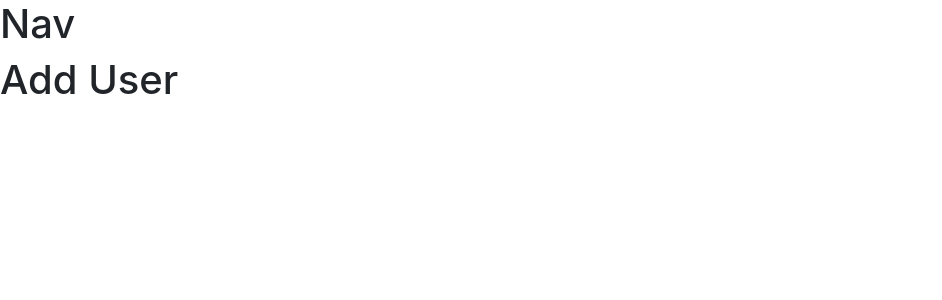
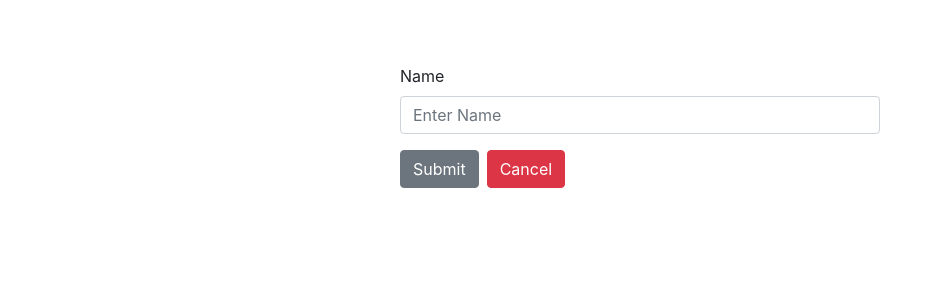
Before and after one commit to shivamvora/crud-react-hooks, a React (Create React App) app: page /add in a window 1280 px wide. Shown: the top 300 px of the page, without its empty margins (0-942 px from the left). Built offline with nearby package versions, Linux system fonts and the light colour scheme.

Commit message:
update adduser,edituser,heading,userslist

```diff
--- a/src/App.js
+++ b/src/App.js
@@ -7,8 +7,7 @@
 
 const App = () => {
   return (
-    <div className="App">
-      <h1>Nav</h1>
+    <div style={{ maxWidth: "30rem", margin: "4rem auto" }}>
       <Router>
         <Switch>
           <Route exact path="/add" component={AddUser} />
--- a/src/components/AddUser.js
+++ b/src/components/AddUser.js
@@ -1,9 +1,18 @@
 import React from 'react';
+import { Link } from 'react-router-dom';
+import { Form, FormGroup, Label, Input, Button } from 'reactstrap';
 
 const AddUser = () => {
     return (
         <div>
-            <h1>Add User</h1>
+            <Form>
+                <FormGroup>
+                    <Label>Name</Label>
+                    <Input type="text" placeholder="Enter Name"></Input>
+                </FormGroup>
+                <Button type="submit">Submit</Button>
+                <Link to="/" className="btn btn-danger ml-2">Cancel</Link>
+            </Form>
         </div>
     )
 }
--- a/src/components/EditUser.js
+++ b/src/components/EditUser.js
@@ -1,9 +1,18 @@
 import React from 'react';
+import { Link } from 'react-router-dom';
+import { Form, FormGroup, Label, Input, Button } from 'reactstrap';
 
 const EditUser = () => {
     return (
         <div>
-            <h1>Edit User</h1>
+            <Form>
+                <FormGroup>
+                    <Label>Name</Label>
+                    <Input type="text" placeholder="Enter Name"></Input>
+                </FormGroup>
+                <Button type="submit">Edit Name</Button>
+                <Link to="/" className="btn btn-danger ml-2">Cancel</Link>
+            </Form>
         </div>
     )
 }
```
Also changed, not shown: src/components/Heading.js (added), src/components/UserList.js (added).
